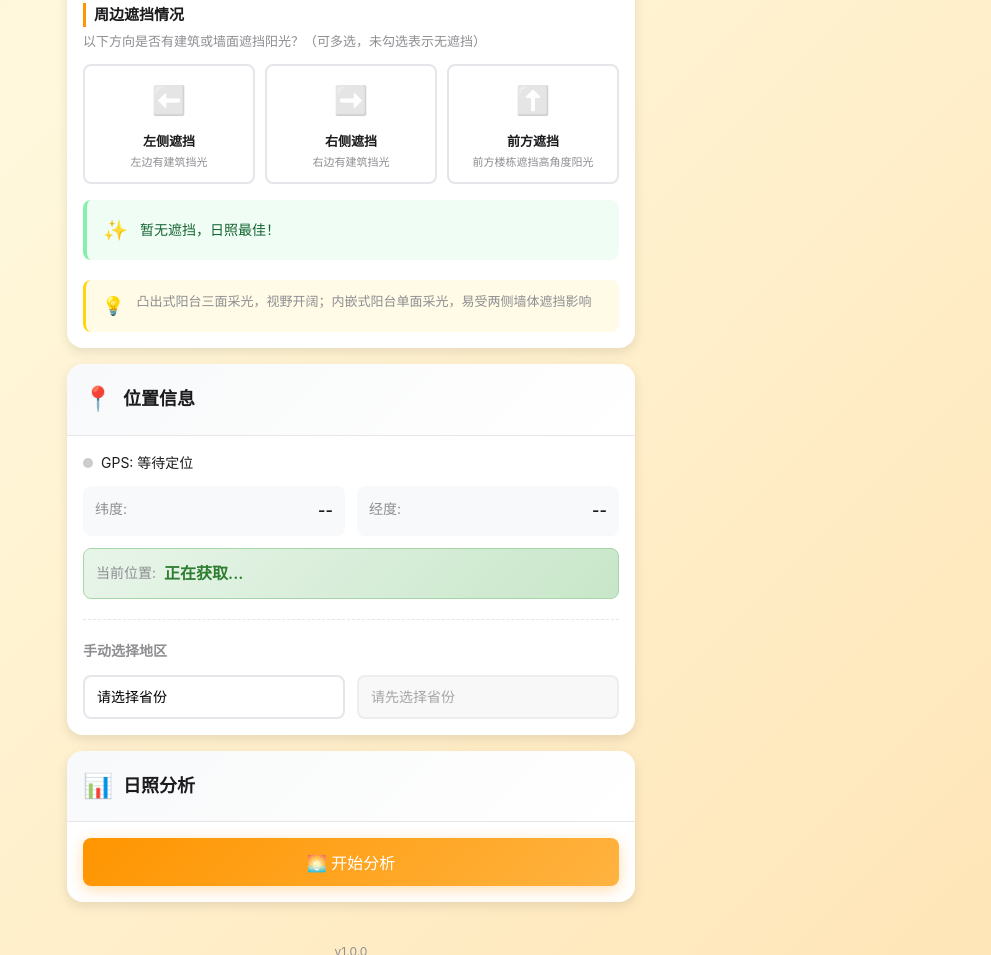
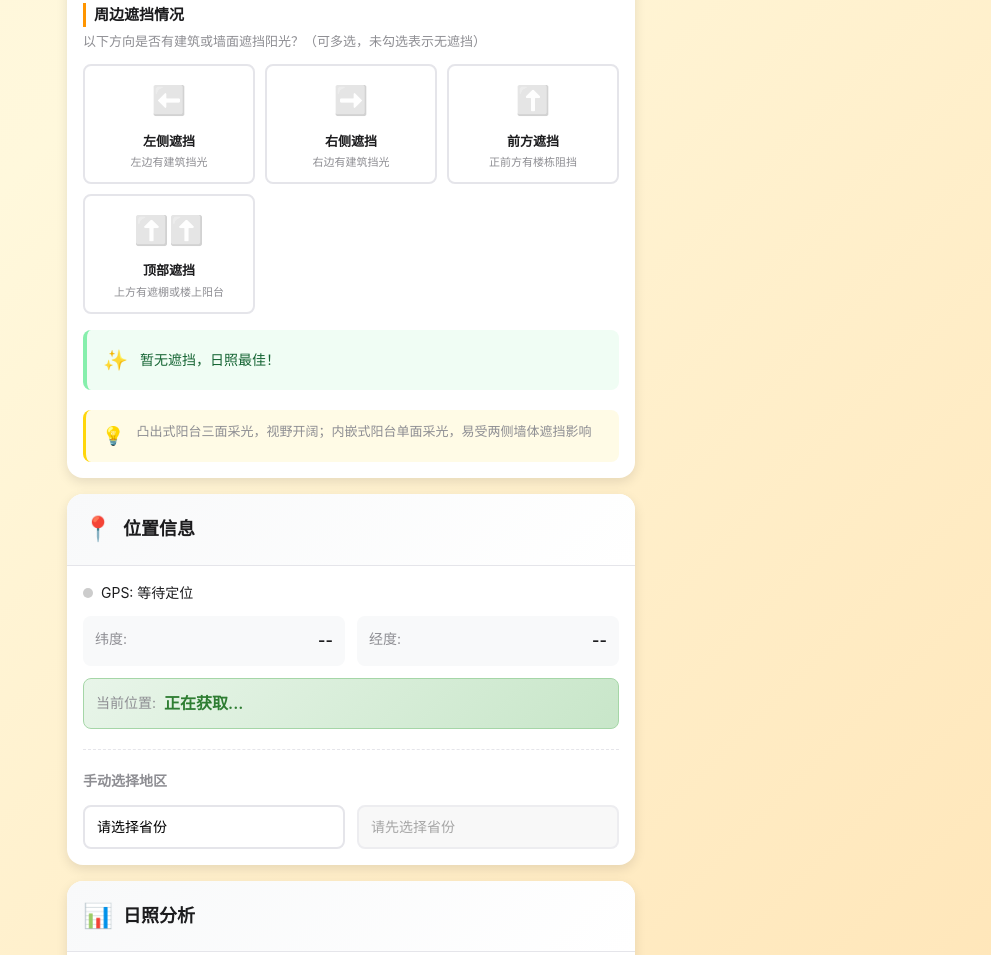
Before and after one commit to miaouai/sun, a plain HTML site: page index.html in a window 1280 px wide. Shown: the part 1543-2498 px from the top of the page, without its empty margins (289-1280 px from the left). Drawn offline with Linux system fonts and the light colour scheme.

```diff
--- a/index.html
+++ b/index.html
@@ -180,12 +180,23 @@
                         </label>
 
                         <label class="checkbox-card">
-                            <input type="checkbox" name="obstruction" value="top">
+                            <input type="checkbox" name="obstruction" value="front">
                             <div class="card-content">
                                 <span class="card-icon">⬆️</span>
                                 <div class="card-info">
                                     <strong>前方遮挡</strong>
-                                    <p>前方楼栋遮挡高角度阳光</p>
+                                    <p>正前方有楼栋阻挡</p>
+                                </div>
+                            </div>
+                        </label>
+
+                        <label class="checkbox-card">
+                            <input type="checkbox" name="obstruction" value="top">
+                            <div class="card-content">
+                                <span class="card-icon">⬆️⬆️</span>
+                                <div class="card-info">
+                                    <strong>顶部遮挡</strong>
+                                    <p>上方有遮棚或楼上阳台</p>
                                 </div>
                             </div>
                         </label>
```
